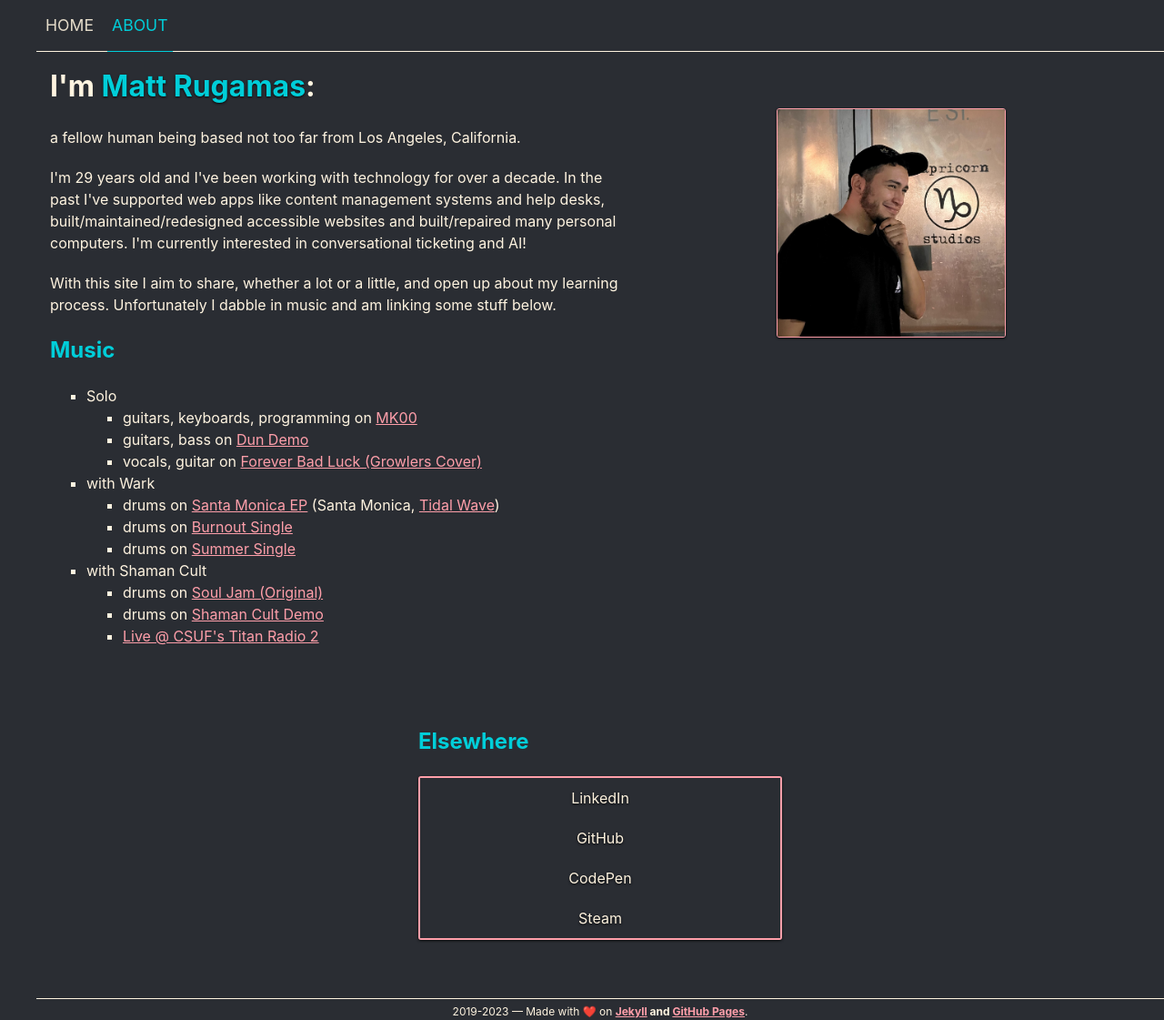
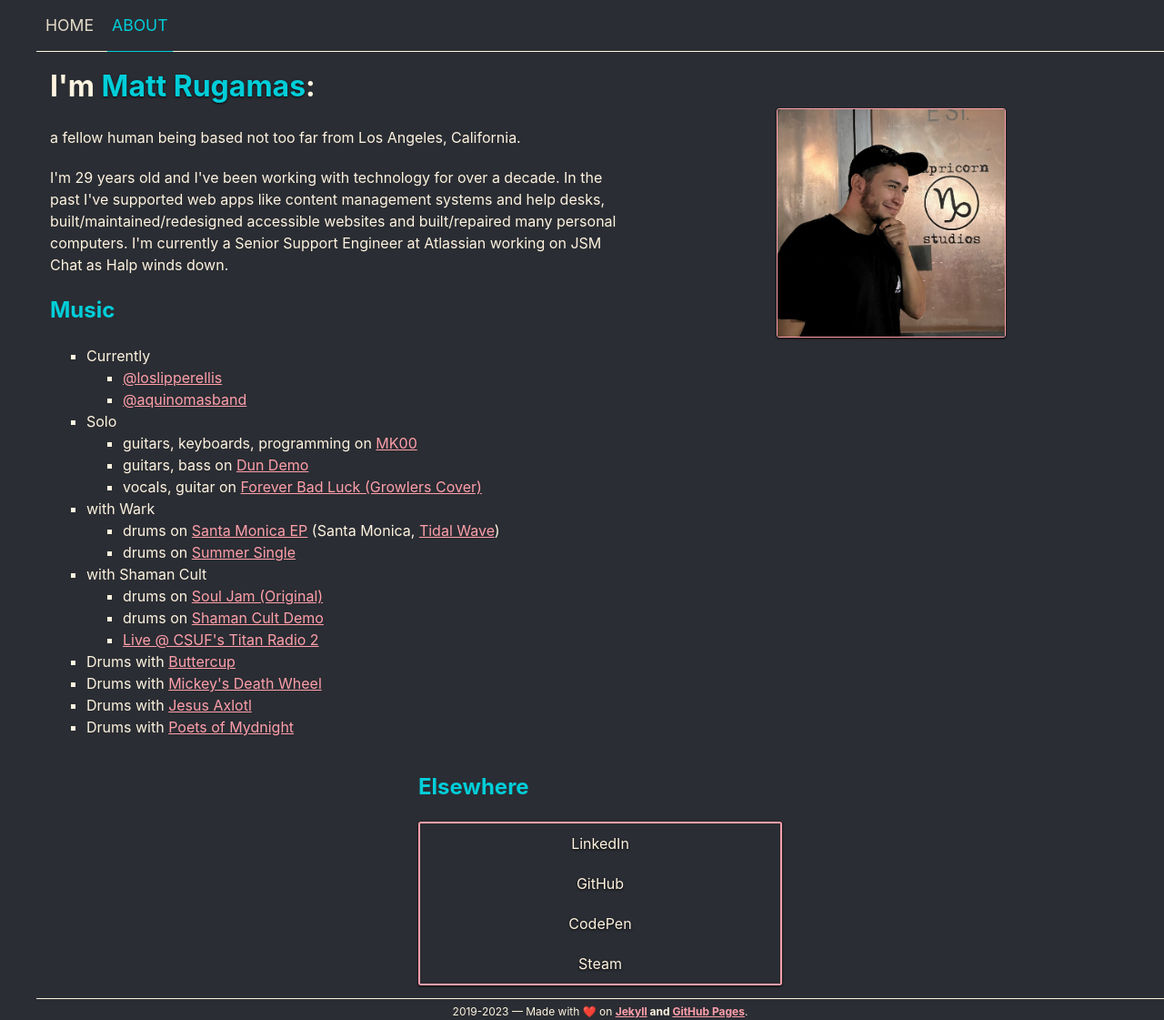
Before and after one commit to MattRugamas/mattrugamas.com, a Jekyll site: the page built from about.html, in a window 1280 px wide and 1121 px high. Shown: the whole window at 91% size. Built offline with Jekyll 4.4.1, drawn with Linux system fonts in a browser that asks for light colours.

Commit message:
Updating stuff

```diff
--- a/about.html
+++ b/about.html
@@ -7,12 +7,17 @@
   <div id="aboutMeText">
     <p class="about-me">a fellow human being based not too far from Los Angeles, California.</p>
 
-    <p class="about-me">I'm 29 years old and I've been working with technology for over a decade. In the past I've supported web apps like content management systems and help desks, built/maintained/redesigned accessible websites and built/repaired many personal computers. I'm currently interested in conversational ticketing and AI!</p>
+    <p class="about-me">I'm 29 years old and I've been working with technology for over a decade. In the past I've supported web apps like content management systems and help desks, built/maintained/redesigned accessible websites and built/repaired many personal computers. I'm currently a Senior Support Engineer at Atlassian working on JSM Chat as Halp winds down.</p>
 
-    <p class="about-me">With this site I aim to share, whether a lot or a little, and open up about my learning process. Unfortunately I dabble in music and am linking some stuff below.</p>
+    <!-- <p class="about-me">With this site I aim to share, whether a lot or a little, and open up about my learning process. Unfortunately I dabble in music and am linking some stuff below.</p> -->
 
     <h2>Music</h2>
     <ul>
+      <li>Currently</li>
+      <ul>
+        <li><a href="https://instagram.com/loslipperellis">@loslipperellis</a></li>
+        <li><a href="https://instagram.com/aquinomasband">@aquinomasband</a></li>
+      </ul>
       <li>Solo</li>
       <ul>
         <li>guitars, keyboards, programming on <a href="https://soundcloud.com/samagurtam/mk00">MK00</a></li>
@@ -22,8 +27,8 @@
       <li>with Wark</li>
       <ul>
         <li>drums on <a href="https://soundcloud.com/warkmusic/tracks">Santa Monica EP</a> (Santa Monica, <a href="youtu.be/Aodzd-Bmvrs">Tidal Wave</a>)</li>
-        <li>drums on <a href="https://open.spotify.com/track/1f5R3TDPStrJBFQfHeTZmz?si=ZiYq6o7YSsimz8IscxFPTQ">Burnout Single</a></li>
-        <li>drums on <a href="https://open.spotify.com/track/0oWCN1BVjnJvO5BGz7fipv?si=VDOCSFL0QyCdpLkJzBFb8A">Summer Single</a></li>
+        <!-- <li>drums on <a href="https://open.spotify.com/track/1f5R3TDPStrJBFQfHeTZmz?si=ZiYq6o7YSsimz8IscxFPTQ">Burnout Single</a></li> -->
+        <li>drums on <a href="https://www.youtube.com/watch?v=yxszqFop6Bs">Summer Single</a></li>
       </ul>
       <li>with Shaman Cult</li>
       <ul>
@@ -31,6 +36,10 @@
         <li>drums on <a href="https://open.spotify.com/album/6ulhsTpXJP86TZcf9tmzU1?si=VlCUMwYBRTyAW26t7h-ScQ">Shaman Cult Demo</a></li>
         <li><a href="https://www.youtube.com/watch?v=d0XhHuLBBIY">Live @ CSUF's Titan Radio 2</a></li>
       </ul>
+      <li>Drums with <a href="https://instagram.com/buttercup.music">Buttercup</a></li>
+      <li>Drums with <a href="https://instagram.com/mickeysdeathwheel">Mickey's Death Wheel</a></li>
+      <li>Drums with <a href="https://instagram.com/jesusaxolotl">Jesus Axlotl</a></li>
+      <li>Drums with <a href="https://instagram.com/poetsofmydnight">Poets of Mydnight</a></li>
     </ul>
   </div>
 
--- a/index.html
+++ b/index.html
@@ -1,7 +1,7 @@
 ---
 <!-- title: Matt's Weblog -->
 ---
-<h1 class="hello">Hello, my name is <strong>Matt</strong>.</h1>
+<h1 class="hello">Hola, my name is <strong>Matt</strong>.</h1>
 <ul id="blog-list">
 {% for post in site.posts %}
   <li>
```
